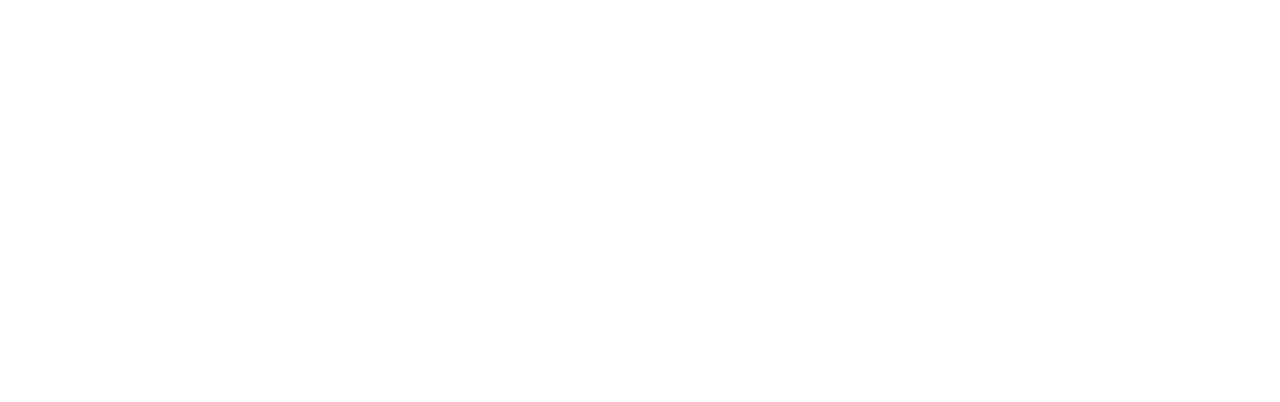
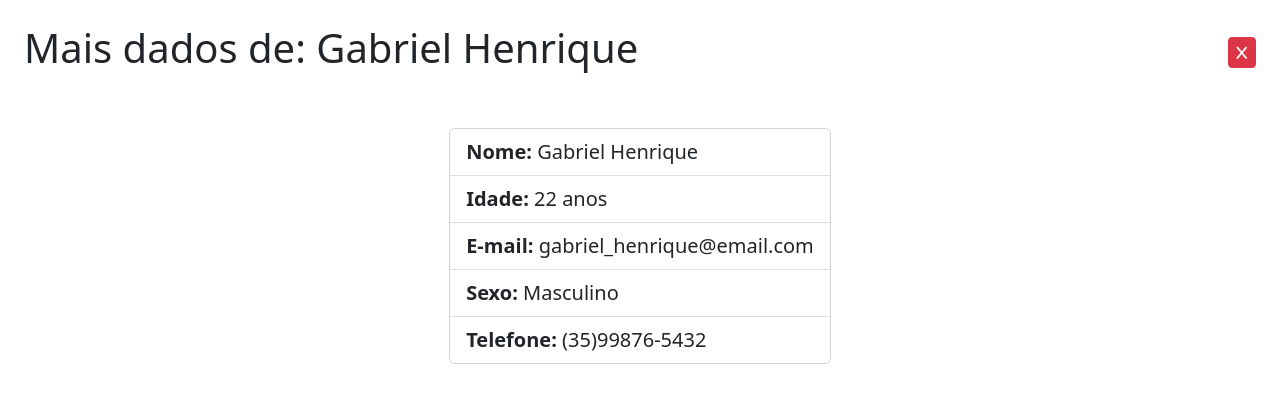
Before and after one commit to GabrielHCustodio/vue-axios-users, a Vue app: page /user/1 in a window 1280 px wide. Before the commit this address had no page. Shown: the top 402 px of the page. Built offline with nearby package versions, Linux system fonts and the light colour scheme; data requests are answered from the project's data file.

Commit message:
Created the route and the component that will present more information about the users (DataUser) and added the event that will forward the id to the route in question to fetch the data.

```diff
--- a/db/db.json
+++ b/db/db.json
@@ -1,28 +1,20 @@
 {
   "users": [
     {
-      "name": "Gabriel Custodio",
+      "name": "Gabriel Henrique",
       "age": 22,
-      "sexo": "masculino",
-      "email": "gabriel.email@email.com",
+      "email": "gabriel_henrique@email.com",
+      "sex": "Masculino",
       "telephone": "(35)99876-5432",
       "id": 1
     },
     {
-      "name": "Ana Clara",
-      "age": 20,
-      "sexo": "feminino",
-      "email": "ana_clara.email@email.com",
-      "telephone": "(35)99999-8888",
-      "id": 3
-    },
-    {
-      "name": "Matheus",
-      "age": 8,
-      "email": "matheus@email.com",
+      "name": "Carlos Tavares",
+      "age": 26,
+      "email": "carlos_tavares@email.com",
       "sex": "Masculino",
       "telephone": "(35)98765-4321",
-      "id": 4
+      "id": 2
     }
   ]
 }
--- /dev/null
+++ b/src/components/DataUser.vue
@@ -0,0 +1,46 @@
+<template>
+  <div>
+    <div class="d-flex align-items-center justify-content-between m-4">
+      <h1>Mais dados de: {{ user.name }}</h1>
+      <button
+        class="btn btn-danger btn-sm"
+        title="Fechar"
+        @click="$router.push('/')"
+      >
+        <i class="fa-solid fa-x"></i>
+      </button>
+    </div>
+
+    <div class="d-flex align-items-center justify-content-center mt-5">
+      <div class="card">
+        <ul class="list-group list-group-flush">
+          <li class="list-group-item fs-5"><b>Nome:</b> {{user.name}}</li>
+          <li class="list-group-item fs-5"><b>Idade:</b> {{user.age}} anos</li>
+          <li class="list-group-item fs-5"><b>E-mail:</b> {{user.email}}</li>
+          <li class="list-group-item fs-5"><b>Sexo:</b> {{user.sex}}</li>
+          <li class="list-group-item fs-5"><b>Telefone:</b> {{user.telephone}}</li>
+        </ul>
+      </div>
+    </div>
+  </div>
+</template>
+
+<script>
+import axios from "axios";
+import config from "@/config/config";
+
+export default {
+  name: "DataUser",
+  data() {
+    return {
+      user: "",
+    };
+  },
+  created() {
+    const url = `${config.url}/users/${this.$route.params.id}`;
+    axios.get(url).then((response) => {
+      this.user = response.data;
+    });
+  },
+};
+</script>
--- a/src/components/ListUsers.vue
+++ b/src/components/ListUsers.vue
@@ -1,6 +1,9 @@
 <template>
   <div>
-    <ul class="list-group d-flex align-items-center justify-content-center mt-3">
+    <ul
+      v-if="users.length >= 1"
+      class="list-group d-flex align-items-center justify-content-center mt-3"
+    >
       <li
         class="list-group-item d-flex align-items-center"
         id="list"
@@ -10,7 +13,11 @@
         <span id="name">{{ user.name }}</span>
         <span id="age">{{ user.age }} anos</span>
         <span class="espacar"></span>
-        <button class="btn btn-primary btn-sm" title="Mais informações">
+        <button
+          class="btn btn-primary btn-sm"
+          title="Mais informações"
+          @click="$router.push({ name: 'user', params: {id: user.id} })"
+        >
           <i class="fa fa-plus"></i>
         </button>
         <button
@@ -22,28 +29,36 @@
         </button>
       </li>
     </ul>
+
+    <div
+      v-else
+      class="d-flex flex-column align-items-center justify-content-center mt-3"
+    >
+      <h4>Não existem usuários cadastrados...</h4>
+      <router-link to="/about">Clique aqui para adicionar</router-link>
+    </div>
   </div>
 </template>
 
 <script>
 import axios from "axios";
 import config from "@/config/config";
-import { mapState } from 'vuex';
+import { mapState } from "vuex";
 
 export default {
   name: "ListUsers",
   computed: {
     ...mapState({
-      users: state => state.users
-    })
+      users: (state) => state.users,
+    }),
   },
   methods: {
     deletar(user) {
-      axios.delete(`${config.url}/users/${user.id}`, user).then(response => {
-        const index = this.users.findIndex(u => u.id === user.id)
-        this.users.splice(index, 1)
-        console.log(response)
-      })
+      axios.delete(`${config.url}/users/${user.id}`, user).then((response) => {
+        const index = this.users.findIndex((u) => u.id === user.id);
+        this.users.splice(index, 1);
+        console.log(response);
+      });
     },
   },
 };
--- a/src/router/index.js
+++ b/src/router/index.js
@@ -1,11 +1,12 @@
 import { createRouter, createWebHistory } from 'vue-router'
 import HomeView from '../views/HomeView.vue'
+import DataUser from '@/components/DataUser.vue'
 
 const routes = [
   {
     path: '/',
     name: 'home',
-    component: HomeView
+    component: HomeView,
   },
   {
     path: '/about',
@@ -14,6 +15,11 @@
     // this generates a separate chunk (about.[hash].js) for this route
     // which is lazy-loaded when the route is visited.
     component: () => import(/* webpackChunkName: "about" */ '../views/AboutView.vue')
+  },
+  {
+    path: '/user/:id',
+    name: 'user',
+    component: DataUser
   }
 ]
 
```
